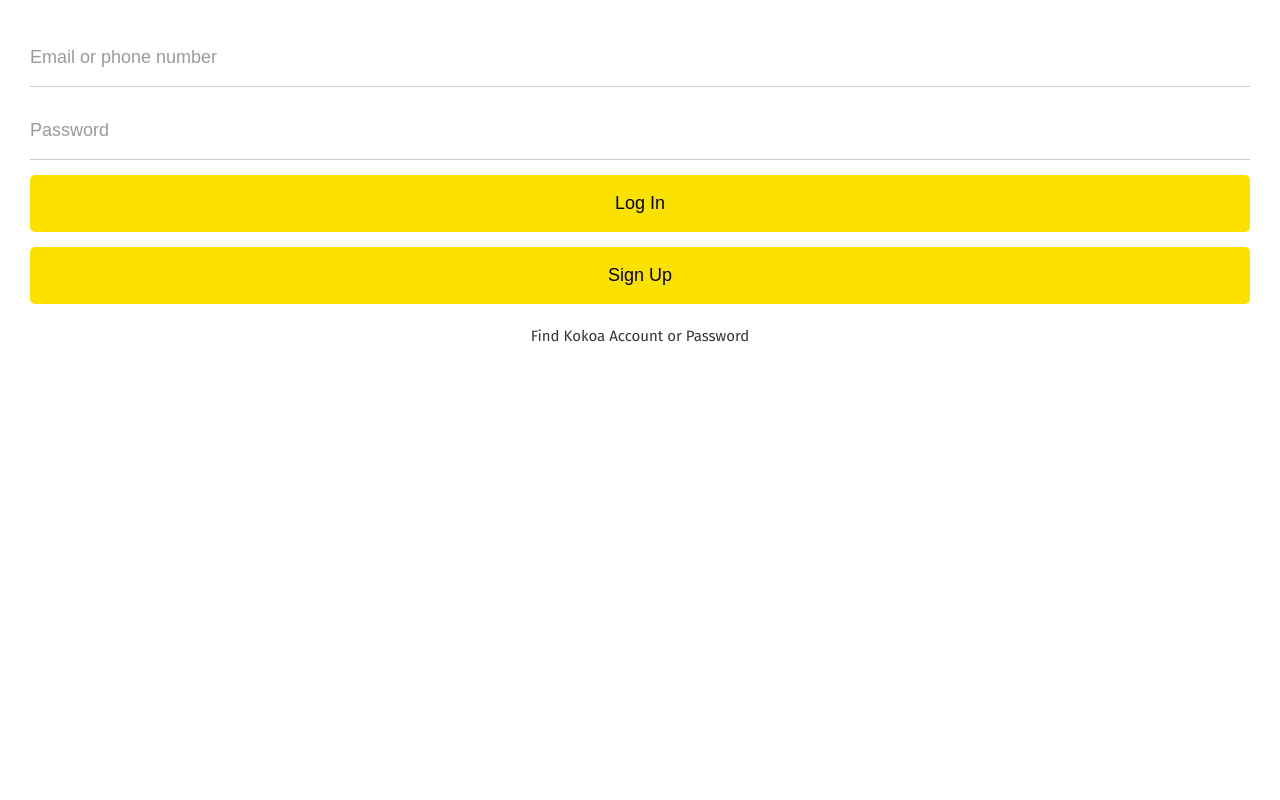
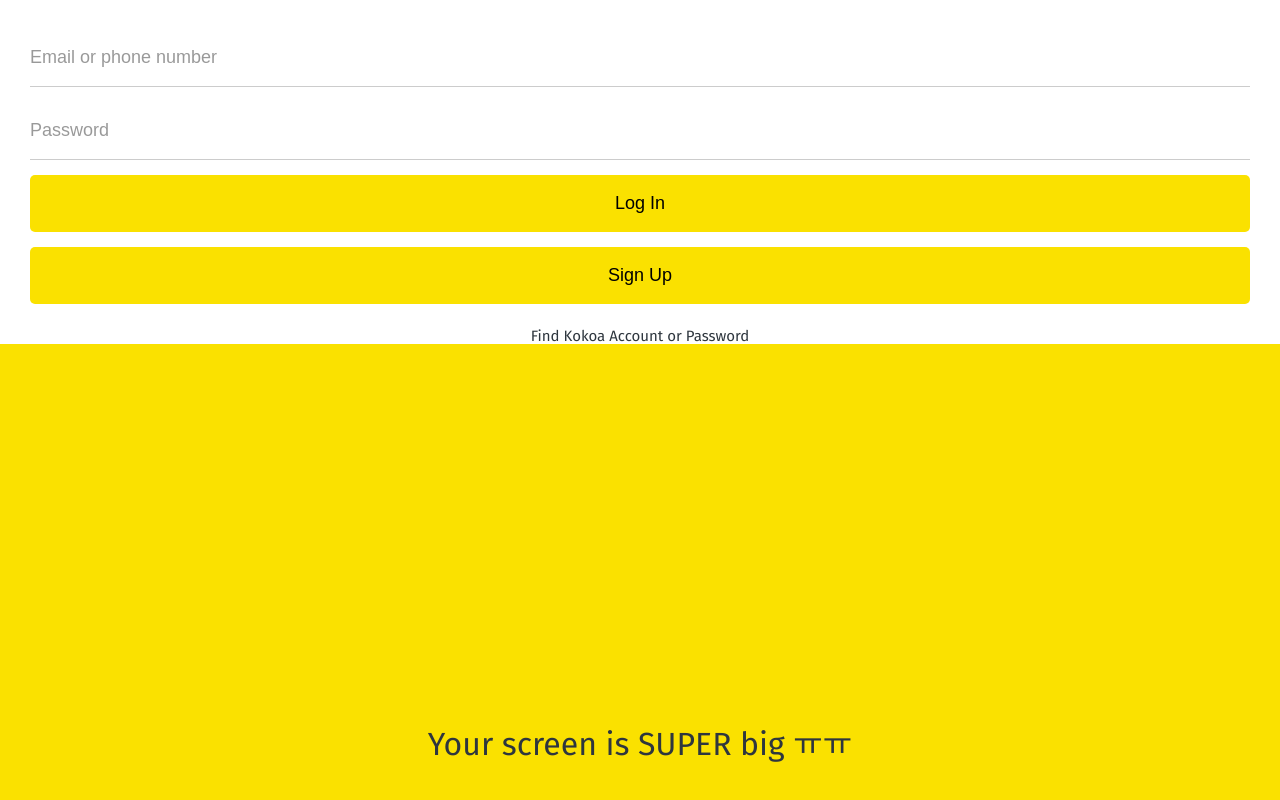
Before and after one commit to Hyondu/kokoa-talk-2023, a plain HTML site: page index.html in a window 1280 px wide. Shown: the part 222-1022 px from the top of the page. Before the commit the page ends 800 px from the top, so only its background shows below. Drawn offline with Linux system fonts and the light colour scheme.

Commit message:
add warning to index

```diff
--- a/index.html
+++ b/index.html
@@ -37,6 +37,10 @@
       <a href="#">Find Kokoa Account or Password</a>
     </form>
 
+    <div id="no-mobile">
+      <span>Your screen is SUPER big ㅠㅠ</span>
+    </div>
+
     <script
       src="https://kit.fontawesome.com/01ba7dce51.js"
       crossorigin="anonymous"
```
